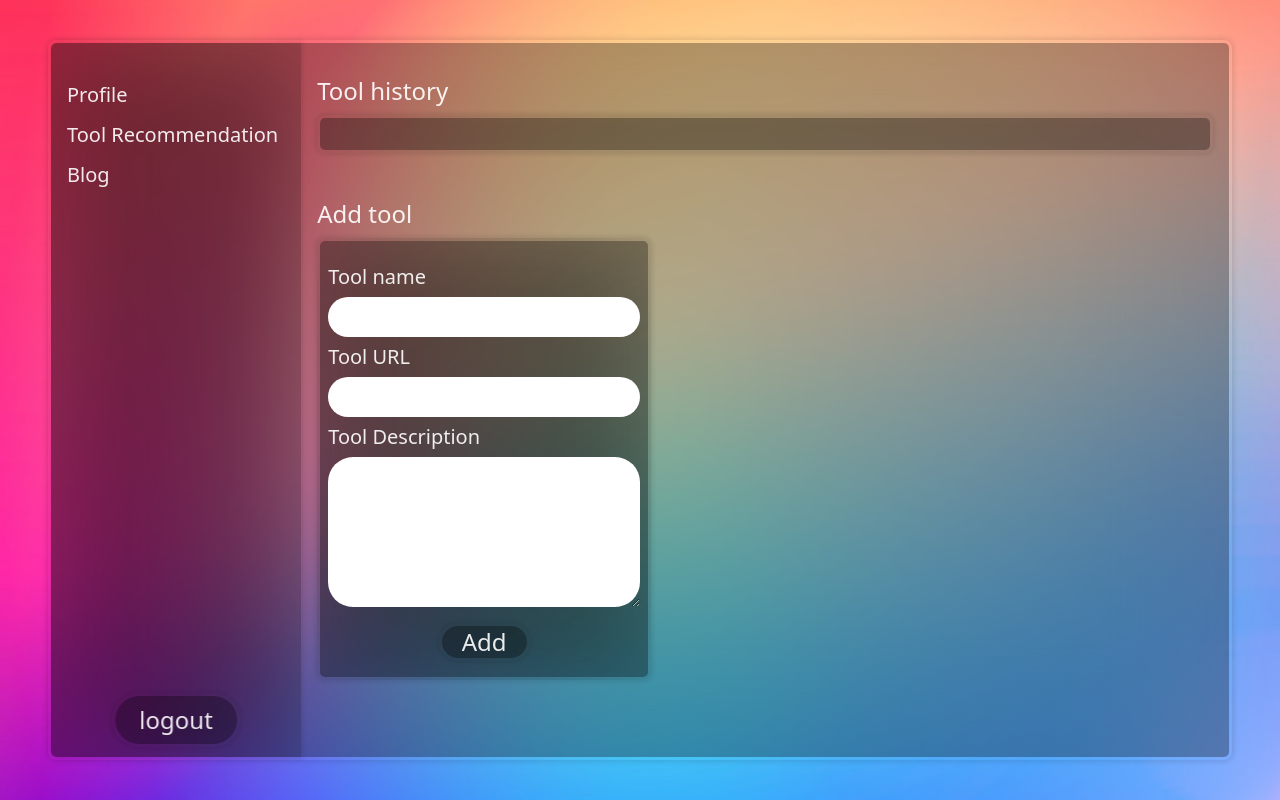
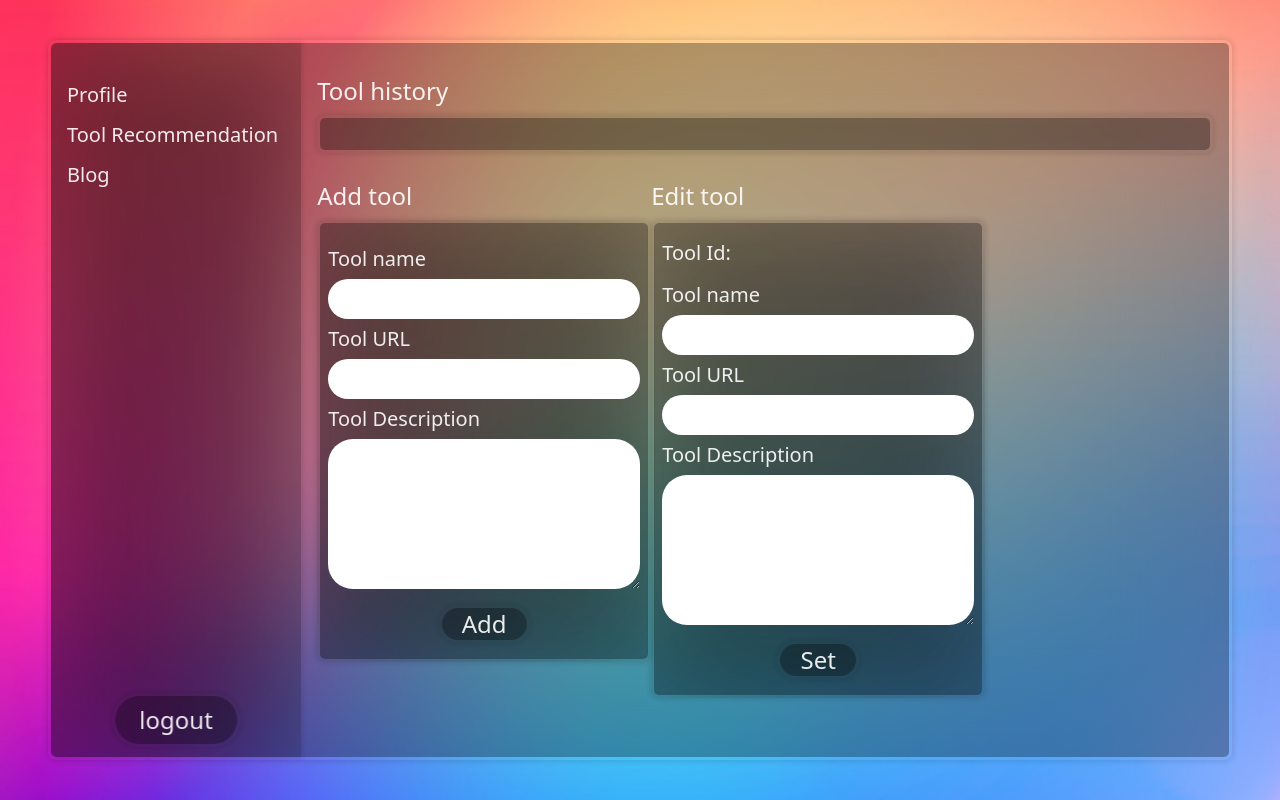
Before and after one commit to Commando16/MyPortfolio, a Flask app: template TailWindFrontEnd/templates/adminPanel.html in a window 1280 px wide. Run offline with Flask 2, Linux system fonts and the light colour scheme; the template is opened without the code that fills it, so the values that code supplies are empty; some libraries are stand-ins or nearby versions.

Commit message:
edit tools functionality added

```diff
--- a/TailWindFrontEnd/static/js/adminPanel.js
+++ b/TailWindFrontEnd/static/js/adminPanel.js
@@ -117,11 +117,11 @@
     let addToolUrlInp = document.getElementById("addToolUrlInp");
     let addToolDescriptionInp = document.getElementById("addToolDescriptionInp");
 
-    if( addToolNameInp.value === "" ){
+    if( addToolNameInp.value.trim() === "" ){
         alert("tool name field cannot be empty");
-    }else if( addToolUrlInp.value === ""){
+    }else if( addToolUrlInp.value.trim() === ""){
         alert("tool url field cannot be empty");
-    }else if( addToolDescriptionInp.value === ""){
+    }else if( addToolDescriptionInp.value.trim() === ""){
         alert("tool description field cannot be empty");
     }
     else{
@@ -134,8 +134,8 @@
             set(ref(db, "Tools/" + newToolId), {
                 toolId: newToolId,
                 toolName: addToolNameInp.value.trim(),
-                toolUrl: addToolUrlInp.value,
-                toolDescription: addToolDescriptionInp.value,
+                toolUrl: addToolUrlInp.value.trim(),
+                toolDescription: addToolDescriptionInp.value.trim(),
             })
             .then(() => {
                 console.log("tool added successfully");
@@ -145,6 +145,9 @@
                 addToolNameInp.value = "";
                 addToolUrlInp.value = "";
                 addToolDescriptionInp.value = "";
+
+                // calling fetchAllTools to refresh the tool history list
+                fetchAllTools()
             })
             .catch((error) => {
                 console.log(error);
@@ -162,13 +165,15 @@
 // function to delete tool
 // window.deleteTool Because onclick dosent work in module type of js
 window.deleteTool = function(elementObj){
-    let toolIdToBeDeleted = elementObj.dataset.toolId
+    let toolIdToBeDeleted = elementObj.dataset.toolId;
     //alert(toolIdToBeDeleted);
 
     // console.log("deleteToolFunction");
     remove(child(databaseRef, "Tools/"+toolIdToBeDeleted))
     .then(() => {
         console.log("tool successfully deleted");
+
+        // calling fetchAllTools to refresh the tool history list
         fetchAllTools();
     })
     .catch((error) => {
@@ -177,6 +182,79 @@
     });
 }
 // end
+
+// function to edit tool
+// window.deleteTool Because onclick dosent work in module type of js
+window.editTool = function(elementObj){
+    let toolIdToBeEdited = elementObj.dataset.toolId;
+    //alert(toolIdToBeEdited+" is to be edited");
+    let editToolIdLabel = document.getElementById("editToolIdLabel");
+    let editToolNameInp = document.getElementById("editToolNameInp");
+    let editToolUrlInp = document.getElementById("editToolUrlInp");
+    let editToolDescriptionInp = document.getElementById("editToolDescriptionInp");
+    let editToolSubmitBtn = document.getElementById("editToolSubmitBtn");
+
+
+    get(child(databaseRef, "Tools/"+toolIdToBeEdited))
+    .then((snapshot) => {
+        editToolIdLabel.innerHTML = toolIdToBeEdited;
+        editToolNameInp.value = snapshot.val().toolName;
+        editToolUrlInp.value = snapshot.val().toolUrl;
+        editToolDescriptionInp.value = snapshot.val().toolDescription;
+
+        // binding click event with proper value in editToolSubmitBtn button
+        editToolSubmitBtn.addEventListener("click", finalEditTool);
+    })
+    .catch((error) => {
+        console.log(error);
+        console.log("error aa gai h edit tool fetch krne m");
+    });
+}
+// end
+
+function finalEditTool(){
+    let editToolIdLabel = document.getElementById("editToolIdLabel");
+
+    let editToolNameInp = document.getElementById("editToolNameInp");
+    let editToolUrlInp = document.getElementById("editToolUrlInp");
+    let editToolDescriptionInp = document.getElementById("editToolDescriptionInp");
+    let editToolSubmitBtn = document.getElementById("editToolSubmitBtn");
+
+    let toolIdToBeEdited = editToolIdLabel.innerHTML;
+    // alert(toolIdToBeEdited+" is the final edit");
+
+    if( editToolNameInp.value.trim() === "" ){
+        alert("edit tool name field cannot be empty");
+    }else if( editToolUrlInp.value.trim() === ""){
+        alert("edit tool url field cannot be empty");
+    }else if( editToolDescriptionInp.value.trim() === ""){
+        alert("edit tool description field cannot be empty");
+    }
+    else{
+        update(ref(db, "Tools/" + toolIdToBeEdited), {
+            toolName: editToolNameInp.value.trim(),
+            toolUrl: editToolUrlInp.value.trim(),
+            toolDescription: editToolDescriptionInp.value.trim(),
+        })
+        .then(() => {
+            console.log("tool edited successfully");
+
+            // emptying the fields
+            editToolNameInp.value = "";
+            editToolUrlInp.value = "";
+            editToolDescriptionInp.value = "";
+
+            // calling fetchAllTools to refresh the tool history list
+            fetchAllTools()
+        })
+        .catch((error) => {
+            console.log(error);
+            console.log("error aa gai h tool entry m");
+        });
+    }
+
+
+}
 
 // function to fetch and display all tools in DB
 function fetchAllTools(){
@@ -195,7 +273,7 @@
             `<div class="toolRow w-full p-2 bg-black/[0.2] rounded-lg my-2">`+
                 `<span class="toolId text-xl text-white mx-1">${child.val().toolId}</span>`+
                 `<span class="toolId text-xl text-white mx-1 w-full">${child.val().toolName}</span>`+
-                    `<button class="controllersButtons bg-blue-600 hover:bg-blue-700 text-xl text-white font-medium rounded-full px-4 py-1 mx-1" data-tool-id="${child.val().toolId}"> Edit </button>`+
+                `<button class="controllersButtons bg-blue-600 hover:bg-blue-700 text-xl text-white font-medium rounded-full px-4 py-1 mx-1" data-tool-id="${child.val().toolId}" onclick="editTool(this)"> Edit </button>`+
                 `<button class="controllersButtons bg-rose-600 hover:bg-rose-700 text-xl text-white font-medium rounded-full px-4 py-1 mx-1" data-tool-id="${child.val().toolId}" onclick="deleteTool(this)"> Delete </button>`+
             `</div>`;
         });
--- a/TailWindFrontEnd/templates/adminPanel.html
+++ b/TailWindFrontEnd/templates/adminPanel.html
@@ -66,18 +66,7 @@
             <h1 class="text-2xl text-white/[0.9] font-medium mb-2">Tool history</h1>
             <div class="controllerBox glassMorph rounded-lg flex flex-col w-full py-4 px-2" id="historyOfToolInnerBox">
               <!-- loading gif comes here dynamically-->
-
-
               <!-- DYNAMIC CONTENT HERE -->
-              <!--
-              <div class="toolRow w-full p-2 bg-black/[0.2] rounded-lg">
-                <span class="toolId text-xl text-white mx-1">0</span>
-                <span class="toolId text-xl text-white mx-1 w-full">falana dhimkana</span>
-                <button class="controllersButtons bg-blue-600 hover:bg-blue-700 text-xl text-white font-medium rounded-full px-4 py-1" data-tool-id="0"> Edit </button>
-                <button class="controllersButtons bg-rose-600 hover:bg-rose-700 text-xl text-white font-medium rounded-full px-4 py-1" data-tool-id="0"> Delete </button>
-              </div>
-              -->
-
             </div>
           </div>
           <!-- history of tools end -->
@@ -97,6 +86,26 @@
               <textarea type="textarea" class="controllersInputs controllersTextAreas self-center rounded-[25px] font-medium w-full text-xl px-2" id="addToolDescriptionInp"></textarea>
               <!---->
               <button class="controllersButtons glassMorph text-2xl text-white/[0.9] self-center font-medium rounded-full px-5 mt-4" id="addToolSubmitBtn">Add</button>
+            </div>
+          </div>
+          <!-- add tool -->
+          <!--  -->
+          <!-- edit tool -->
+          <div id="editToolParentBox">
+            <h1 class="text-2xl text-white/[0.9] font-medium mb-2">Edit tool</h1>
+            <div class="controllerBox glassMorph rounded-lg flex flex-col w-full py-4 px-2">
+              <label class="text-xl text-white/[0.9] font-medium mb-2">Tool Id: <span id="editToolIdLabel"></span></label>
+              <!---->
+              <label for="editToolNameInp" class="text-xl text-white/[0.9] leading-loose">Tool name</label>
+              <input type="text" class="controllersInputs self-center rounded-full font-medium text-xl px-2" id="editToolNameInp">
+              <!---->
+              <label for="addToolUrlInp" class="text-xl text-white/[0.9] leading-loose">Tool URL</label>
+              <input type="text" class="controllersInputs self-center rounded-full font-medium text-xl px-2" id="editToolUrlInp">
+              <!---->
+              <label for="addToolDescriptionInp" class="text-xl text-white/[0.9] leading-loose">Tool Description</label>
+              <textarea type="textarea" class="controllersInputs controllersTextAreas self-center rounded-[25px] font-medium w-full text-xl px-2" id="editToolDescriptionInp"></textarea>
+              <!---->
+              <button class="controllersButtons glassMorph text-2xl text-white/[0.9] self-center font-medium rounded-full px-5 mt-4" id="editToolSubmitBtn">Set</button>
             </div>
           </div>
           <!-- add tool -->
```
Also changed, not shown: TailWindFrontEnd/ToDo.txt (+5 -4 lines). Lines whose indentation alone changed are shown as unchanged.
